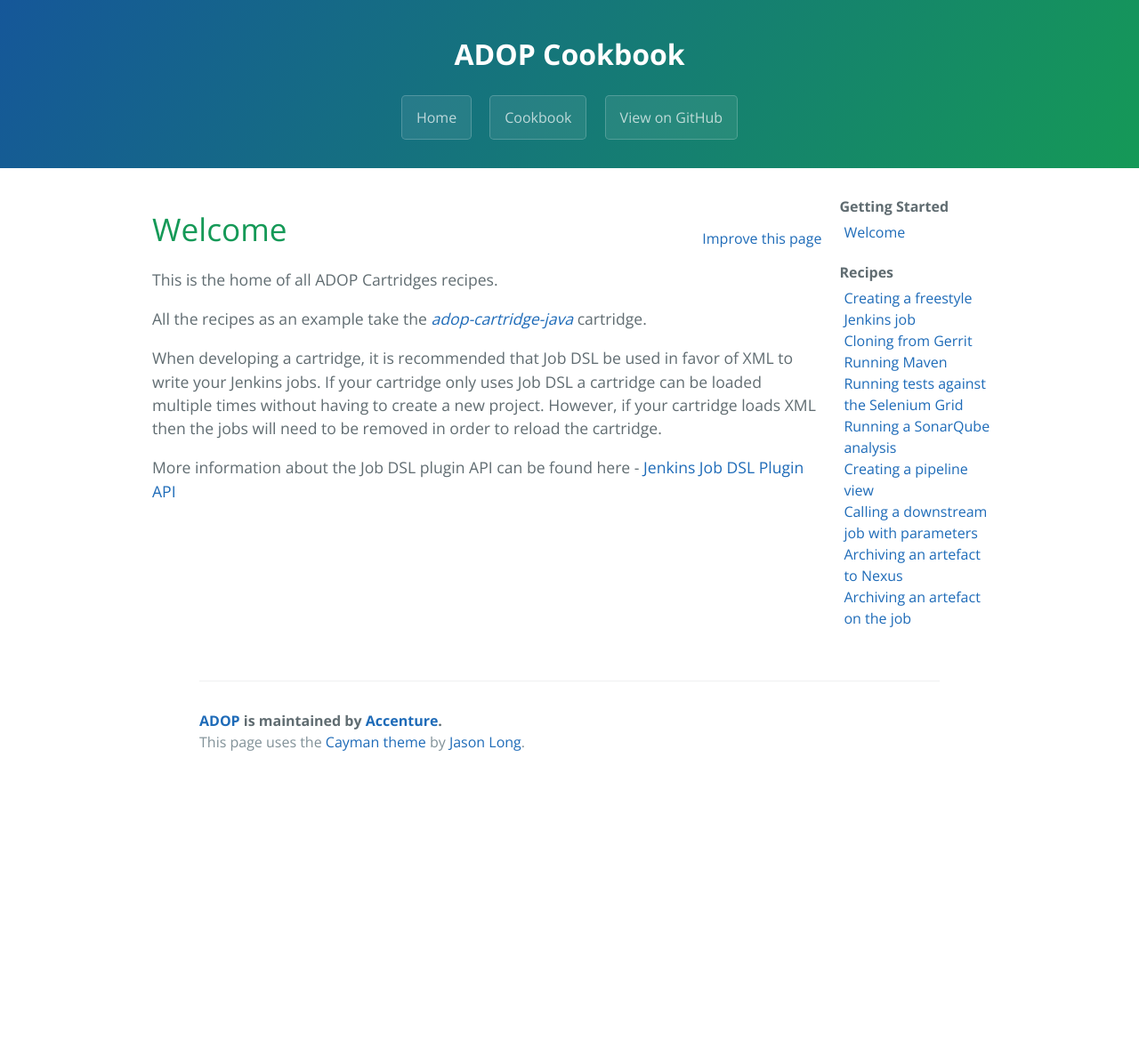
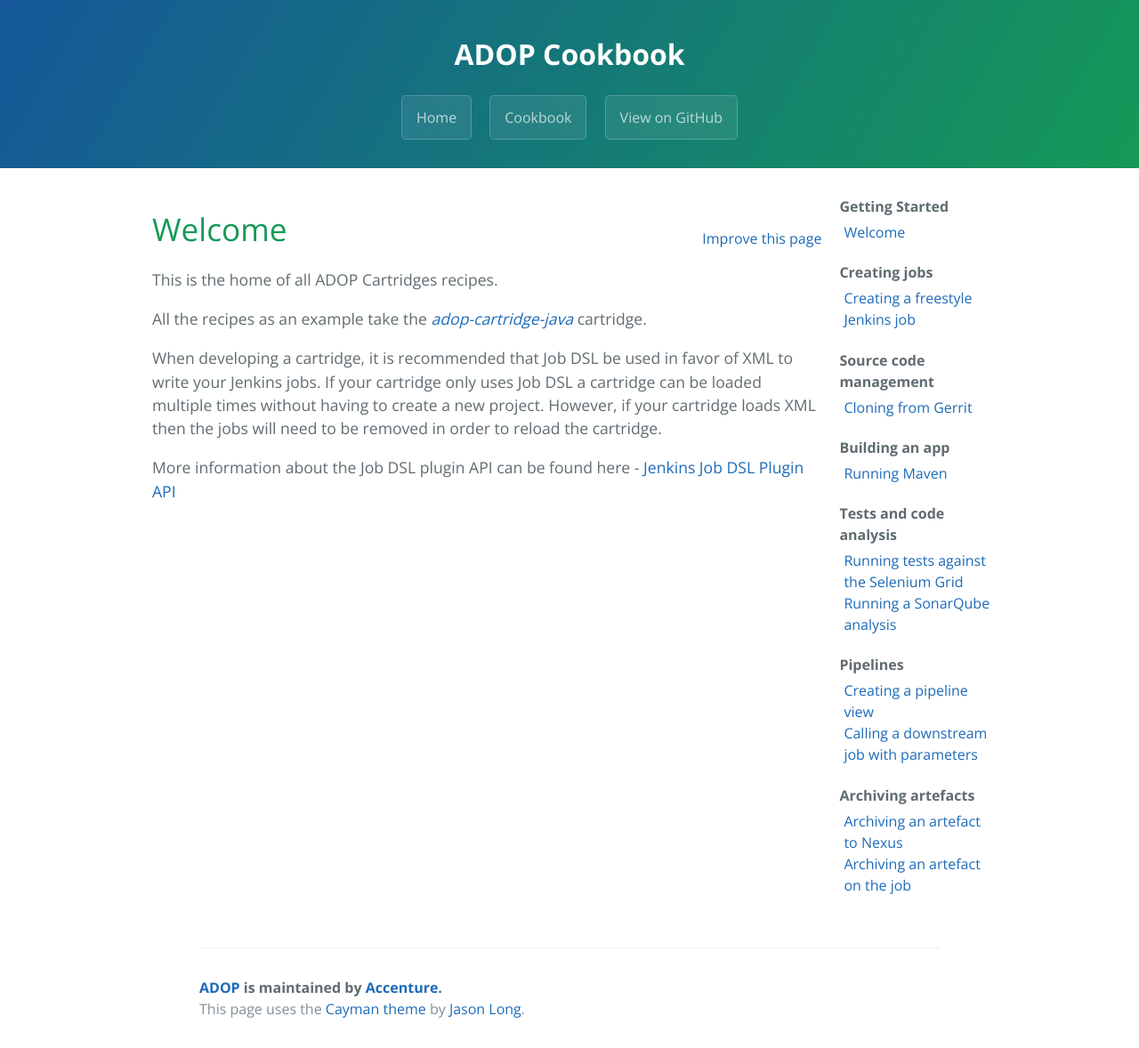
Before and after one commit to alexeymhv/adop-cartridges-cookbook, a Jekyll site: the page built from _docs/welcome.md, in a window 1280 px wide. Shown: the whole page at 89% size. Built offline with Jekyll 4.4.1, drawn with Linux system fonts in a browser that asks for light colours; before the commit the page ends 900 px from its top, so only the background shows below that.

Commit message:
Update docs.yml

```diff
--- a/_data/docs.yml
+++ b/_data/docs.yml
@@ -2,14 +2,29 @@
   docs:
   - welcome
 
-- title: Recipes
+- title: Creating jobs
   docs:
   - recipes/creating-a-job
+
+- title: Source code management
+  docs:
   - recipes/git-clone
+
+- title: Building an app
+  docs:
   - recipes/running-maven
+
+- title: Tests and code analysis
+  docs:
   - recipes/selenium-tests
   - recipes/running-sq-analysis
+
+- title: Pipelines
+  docs:
   - recipes/creating-pipeline-view
   - recipes/calling-downstream-job
+
+- title: Archiving artefacts
+  docs:
   - recipes/archiving-artefact-to-nexus
   - recipes/archiving-artefact-on-job
```
